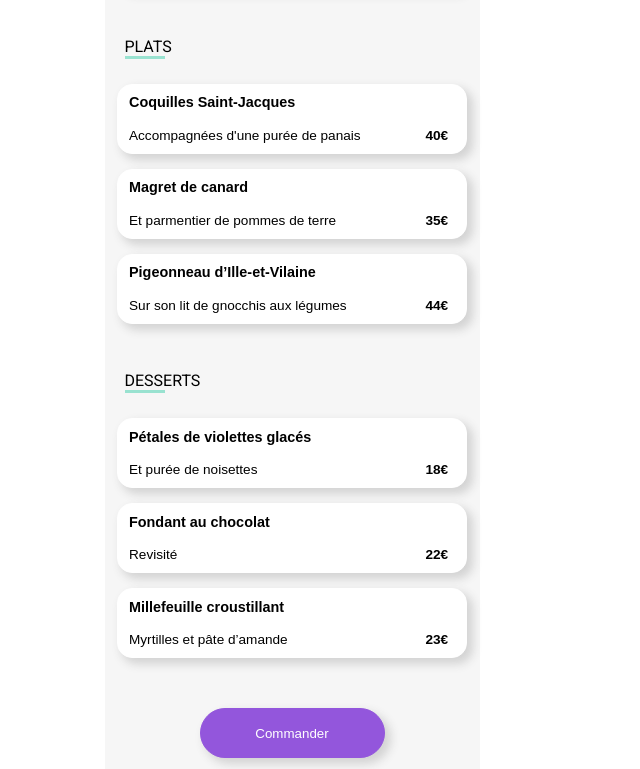
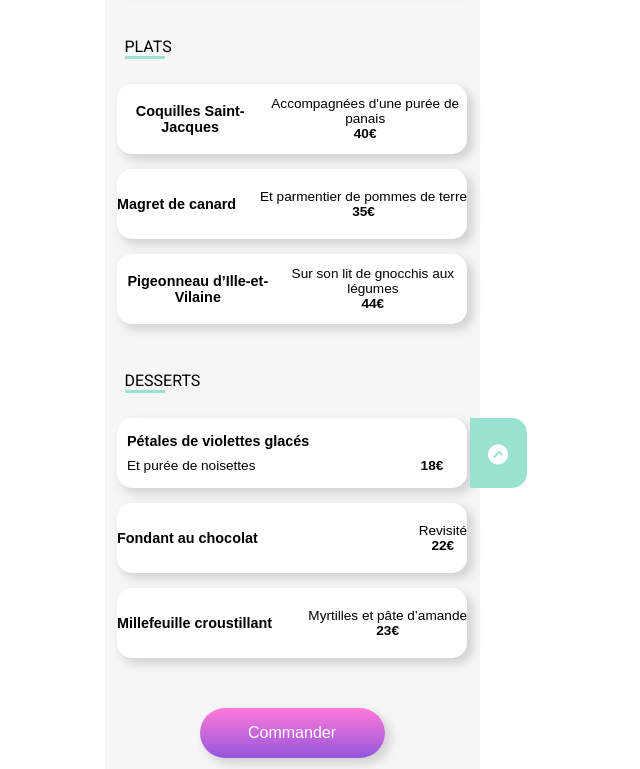
Before and after one commit to anatole22/anatole_viaud_3_21062021, a website: page menu page/menualafrancaise.html in a window 1280 px wide. Shown: the part 671-1440 px from the top of the page, without its empty margins (348-988 px from the left). Drawn offline with Linux system fonts and the light colour scheme; a web font is replaced by a local one.

Commit message:
mise en page et animation menu v1.1

```diff
--- a/menu page/menualafrancaise.html
+++ b/menu page/menualafrancaise.html
@@ -69,10 +69,17 @@
             <section class="plats">
                 <h2 class="plats__title">DESSERTS</h2>
                 <button class="plats__button">
-                    <h3 class="plats__button__title">Pétales de violettes glacés</h3>
-                    <div class="plats__button__description">
-                        <p>Et purée de noisettes</p>
-                        <p><strong>18&euro;</strong></p>
+                    <div class="plats__button__commentaire">
+                        <h3 class="plats__button__commentaire__title">Pétales de violettes glacés</h3>
+                        <div class="plats__button__commentaire__description">
+                            <p>Et purée de noisettes</p>
+                            <p><strong>18&euro;</strong></p>
+                        </div>
+                    </div>
+                    <div class="confirmation">
+                        <div class="confirmation__icon">
+                        <i class="fas fas fa-check-circle"></i>
+                        </div>
                     </div>
                 </button>
                 <button class="plats__button">
--- a/sass/composants/platsbutton.scss
+++ b/sass/composants/platsbutton.scss
@@ -5,26 +5,61 @@
     align-items: center;
     margin: 0 0 40px 0;
     &__button {
+        display: flex;
+        justify-content: space-between;
+        align-items: center;
         background: white;
         width: 350px;
         height: 70px;
         border-radius: 15px;
-        border: solid white 1px;
+        border: none;
         box-shadow: 5px 5px 10px 1px lightgray;
+        margin: 7.5px 0 7.5px 0;
+        padding: 0;
+        cursor: pointer;
+        &__commentaire{
+            width: 350px;
+            height: 40px;
             display: flex;
             flex-direction: column;
-        justify-content: space-around;
+            justify-content: space-between;
             align-items: flex-start;
-        margin: 7.5px 0 7.5px 0;
             &__title{
-            margin: 0 0 0 5px;
+                margin: 0 0 0 10px;
             }
             &__description {
                 display: flex;
                 justify-content: space-between;
                 align-items: center;
                 width: 95%;
-            margin: 0 0 0 5px;
+                margin: 0 0 0 10px;
             }
         }
     }
+}
+.confirmation{
+    display: flex;
+    justify-content: center;
+    align-items: center;
+    width: 60px;
+    height: 70px;
+    padding-right: -15px;
+    border-radius: 0 15px 15px 0;
+    margin-left: 20px;
+    margin-right: -60px;
+    background: $colour-tertairy;
+    transition-duration: 0.5s;
+        &:active{
+            margin-right: 0;
+        }
+        &__icon{
+        background: $colour-tertairy;
+        color: white;
+        font-size: 20px;
+        transform: rotate(180deg);
+        transition-duration: 0.5s;
+        &:active{
+            transform: rotate(0);
+        }
+        }
+}
--- a/sass/layout/acticlemenu.scss
+++ b/sass/layout/acticlemenu.scss
@@ -17,9 +17,11 @@
         height: 50px;
         border-radius: 40px;
         color: white;
-        background:$colour-primary;
-        border: solid $colour-primary 1px;
+        font-size: 1rem;
+        background: linear-gradient($colour-secondary,$colour-primary);
+        border: none;
         box-shadow: 5px 5px 10px 1px lightgray;
+        cursor: pointer;
     }
 }
 .plats{
```
Also changed, not shown: css/style.css, 1 other file. Lines whose indentation alone changed are shown as unchanged.
